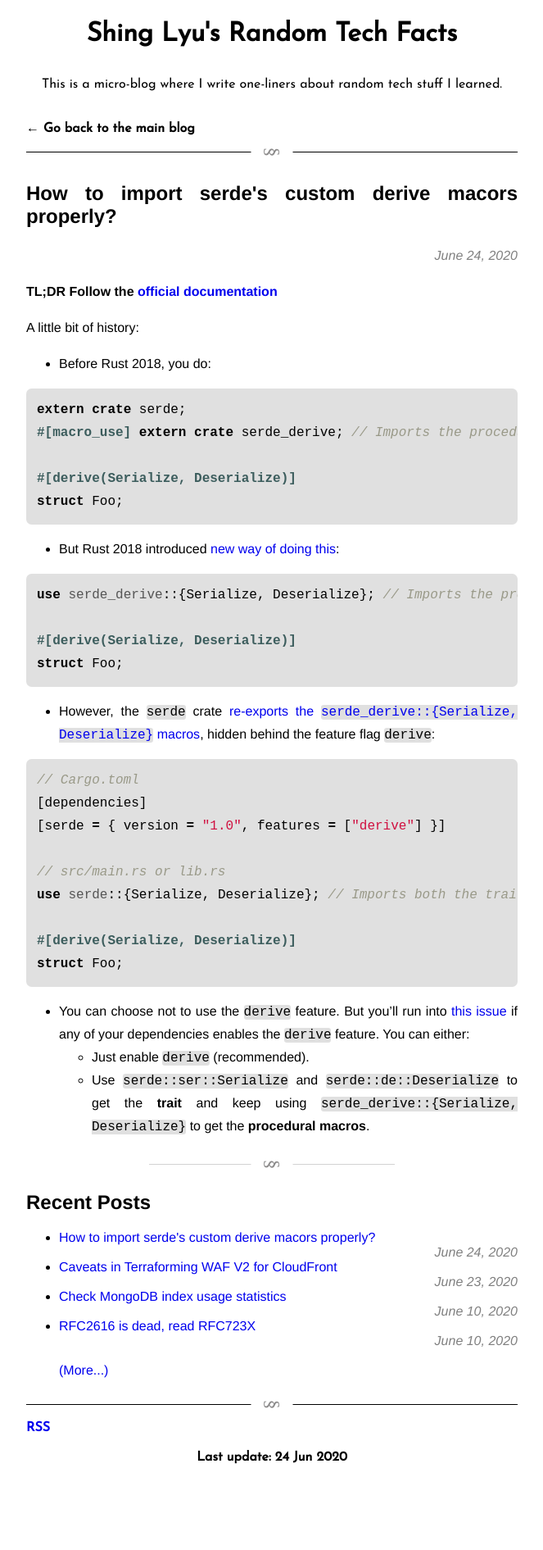
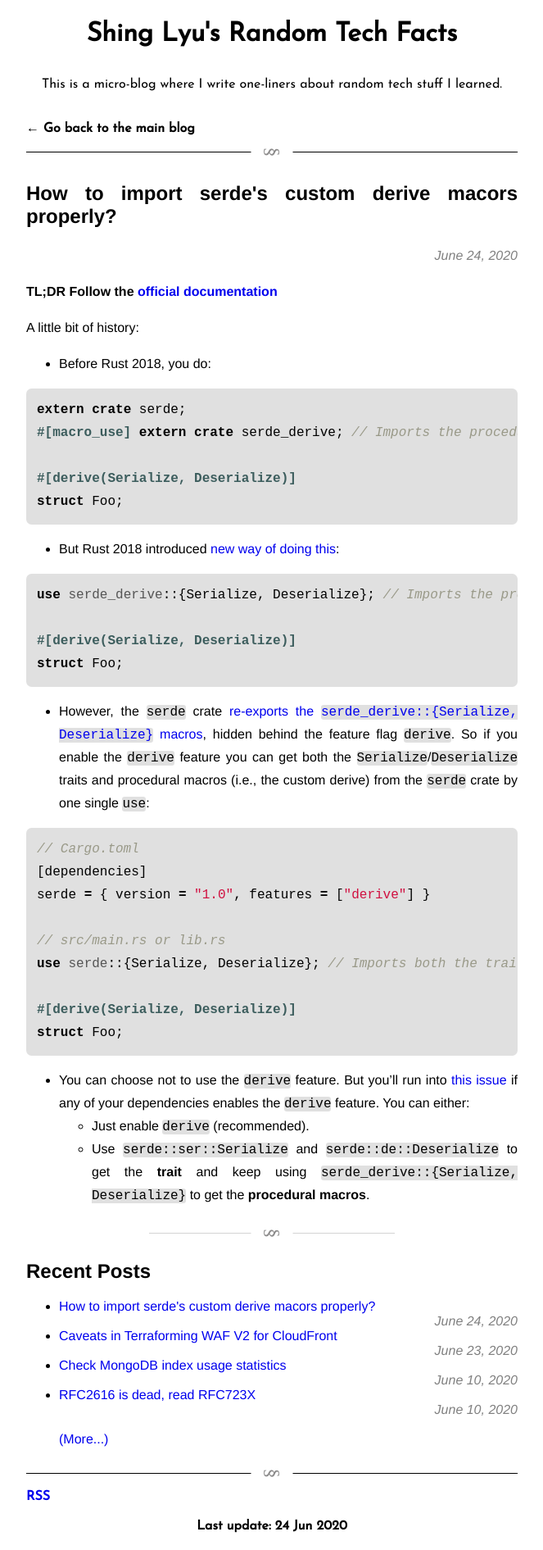
Before and after one commit to shinglyu/microblog, a Jekyll site: the page built from _posts/2020-06-24-how-to-import-serde-s-derive-macors-properly-.md, in a window 1280 px wide. Shown: the whole page at 82% size, without its empty margins (308-971 px from the left). Built offline with Jekyll 4.4.1, drawn with Linux system fonts in a browser that asks for light colours; before the commit the page ends 1807 px from its top, so only the background shows below that.

Commit message:
fix: serde derive post wording

````diff
--- a/_posts/2020-06-24-how-to-import-serde-s-derive-macors-properly-.md
+++ b/_posts/2020-06-24-how-to-import-serde-s-derive-macors-properly-.md
@@ -28,12 +28,12 @@
 struct Foo;
 ```
 
-* However, the `serde` crate [re-exports the `serde_derive::{Serialize, Deserialize}` macros](https://github.com/serde-rs/serde/issues/797), hidden behind the feature flag `derive`:
+* However, the `serde` crate [re-exports the `serde_derive::{Serialize, Deserialize}` macros](https://github.com/serde-rs/serde/issues/797), hidden behind the feature flag `derive`. So if you enable the `derive` feature you can get both the `Serialize`/`Deserialize` traits and procedural macros (i.e., the custom derive) from the `serde` crate by one single `use`:
 
 ```rust
 // Cargo.toml
 [dependencies]
-[serde = { version = "1.0", features = ["derive"] }]
+serde = { version = "1.0", features = ["derive"] }
 
 // src/main.rs or lib.rs
 use serde::{Serialize, Deserialize}; // Imports both the traits and procedural macros
````
